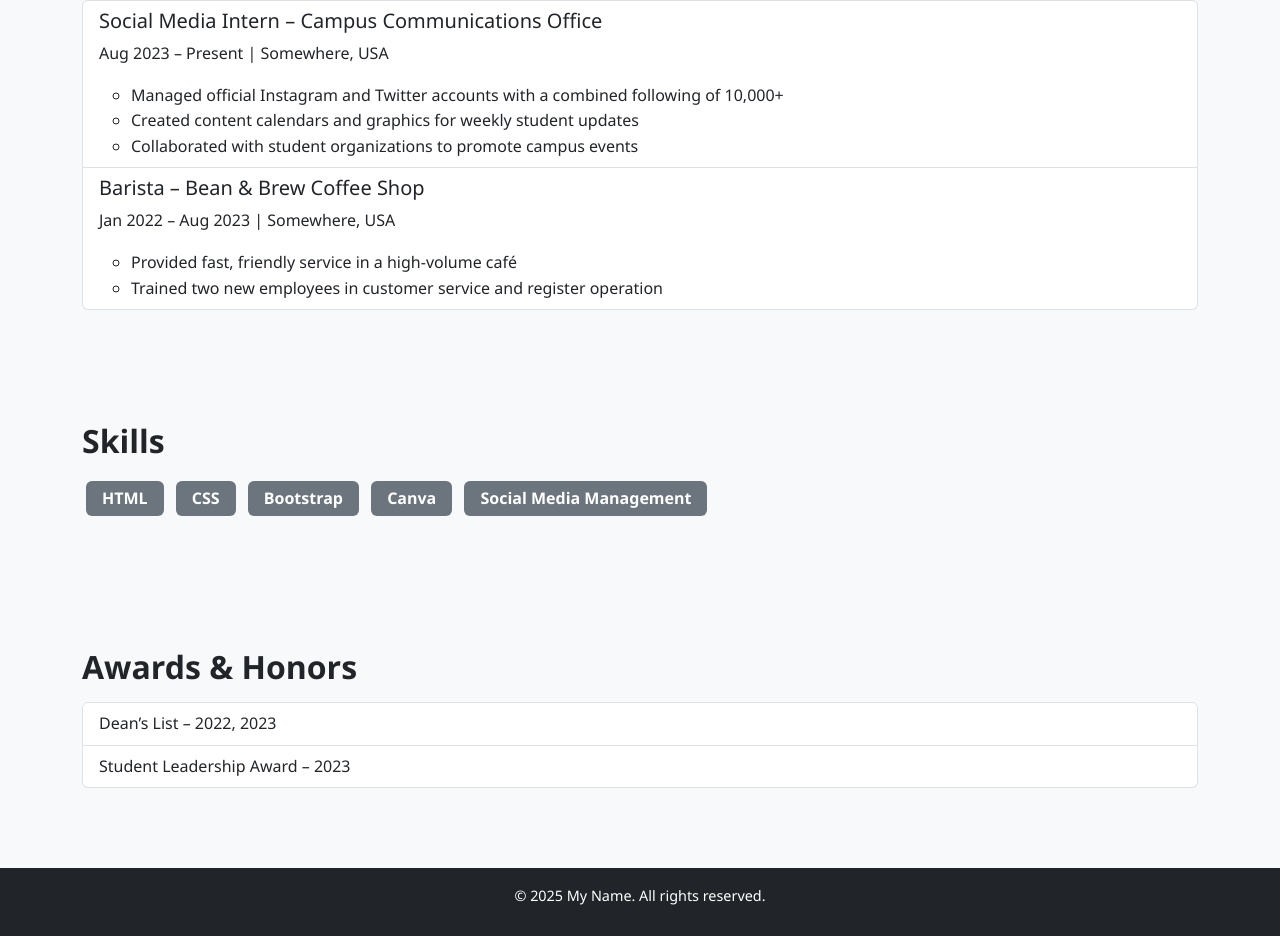
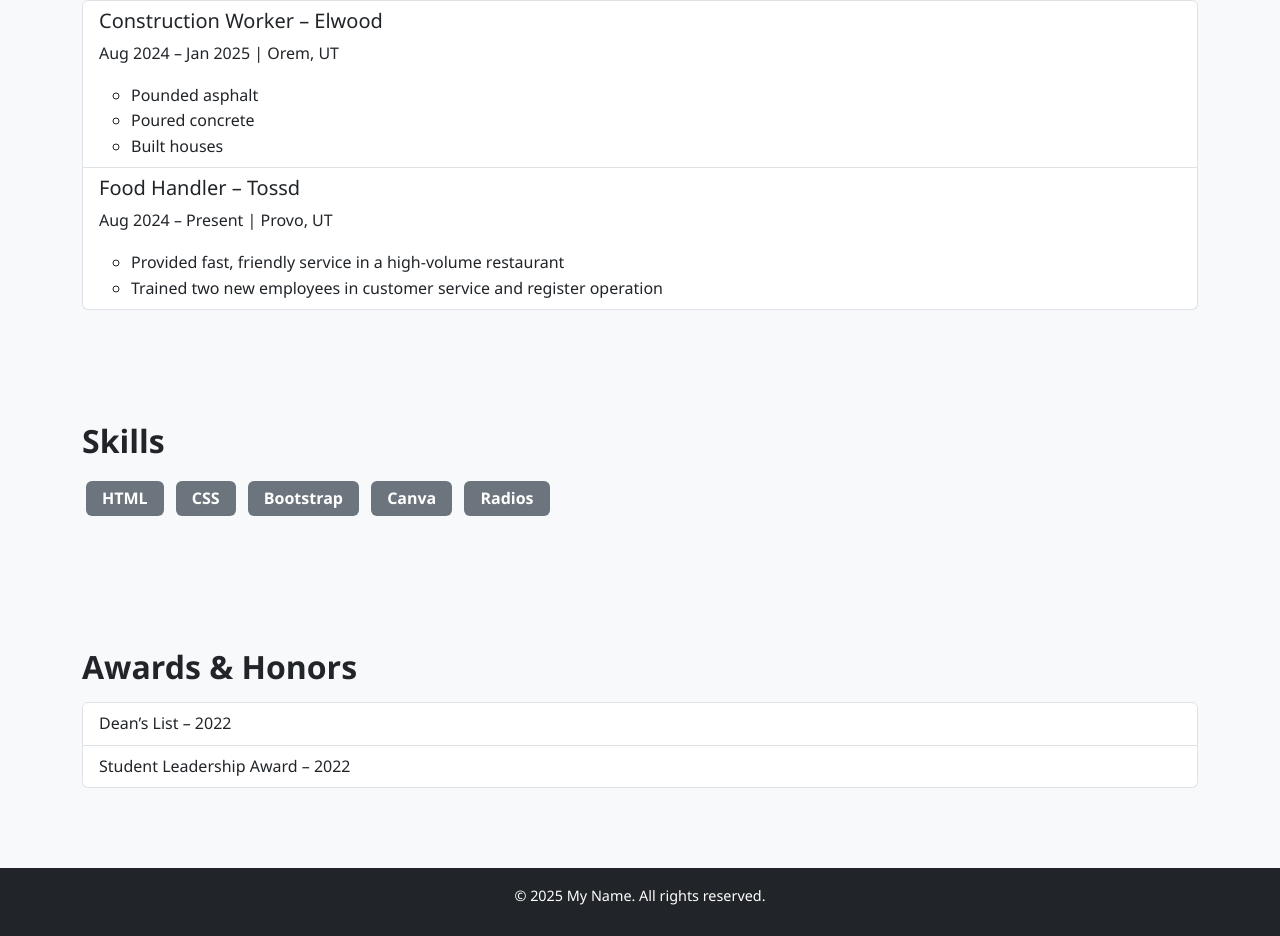
Before and after one commit to RavenSkousen/portfolio-site, a plain HTML site: page resume.html in a window 1280 px wide. Shown: the part 564-1500 px from the top of the page. Drawn offline with nearby package versions, Linux system fonts and the light colour scheme.

Commit message:
Made final changes

```diff
--- a/resume.html
+++ b/resume.html
@@ -32,9 +32,9 @@
       <h2>Education</h2>
       <ul class="list-group">
         <li class="list-group-item">
-          <h5>University of Somewhere</h5>
-          <p>Bachelor of Arts in Communication Studies, Expected May 2026</p>
-          <p>GPA: 3.7</p>
+          <h5>Brigham Young University</h5>
+          <p>Bachelor of Science in History</p>
+          <p>GPA: 3.6</p>
         </li>
       </ul>
     </section>
@@ -44,19 +44,19 @@
       <h2>Work Experience</h2>
       <ul class="list-group">
         <li class="list-group-item">
-          <h5>Social Media Intern – Campus Communications Office</h5>
-          <p>Aug 2023 – Present | Somewhere, USA</p>
+          <h5>Construction Worker – Elwood</h5>
+          <p>Aug 2024 – Jan 2025 | Orem, UT</p>
           <ul>
-            <li>Managed official Instagram and Twitter accounts with a combined following of 10,000+</li>
-            <li>Created content calendars and graphics for weekly student updates</li>
-            <li>Collaborated with student organizations to promote campus events</li>
+            <li>Pounded asphalt</li>
+            <li>Poured concrete</li>
+            <li>Built houses</li>
           </ul>
         </li>
         <li class="list-group-item">
-          <h5>Barista – Bean & Brew Coffee Shop</h5>
-          <p>Jan 2022 – Aug 2023 | Somewhere, USA</p>
+          <h5>Food Handler – Tossd</h5>
+          <p>Aug 2024 – Present | Provo, UT</p>
           <ul>
-            <li>Provided fast, friendly service in a high-volume café</li>
+            <li>Provided fast, friendly service in a high-volume restaurant</li>
             <li>Trained two new employees in customer service and register operation</li>
           </ul>
         </li>
@@ -71,7 +71,7 @@
         <li class="list-inline-item badge bg-secondary m-1">CSS</li>
         <li class="list-inline-item badge bg-secondary m-1">Bootstrap</li>
         <li class="list-inline-item badge bg-secondary m-1">Canva</li>
-        <li class="list-inline-item badge bg-secondary m-1">Social Media Management</li>
+        <li class="list-inline-item badge bg-secondary m-1">Radios</li>
       </ul>
     </section>
 
@@ -79,8 +79,8 @@
     <section class="mb-5">
       <h2>Awards & Honors</h2>
       <ul class="list-group">
-        <li class="list-group-item">Dean’s List – 2022, 2023</li>
-        <li class="list-group-item">Student Leadership Award – 2023</li>
+        <li class="list-group-item">Dean’s List – 2022</li>
+        <li class="list-group-item">Student Leadership Award – 2022</li>
       </ul>
     </section>
   </div>
```
